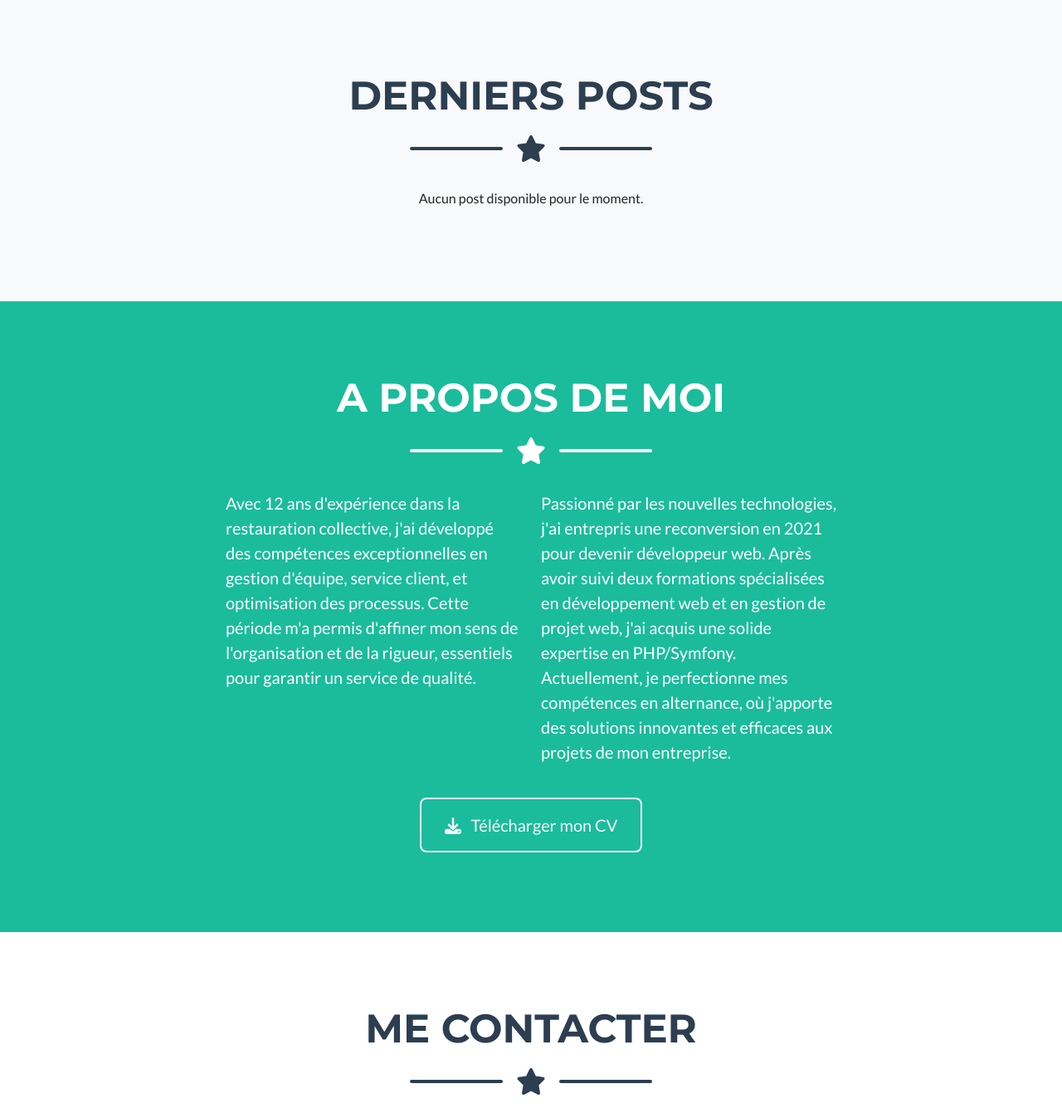
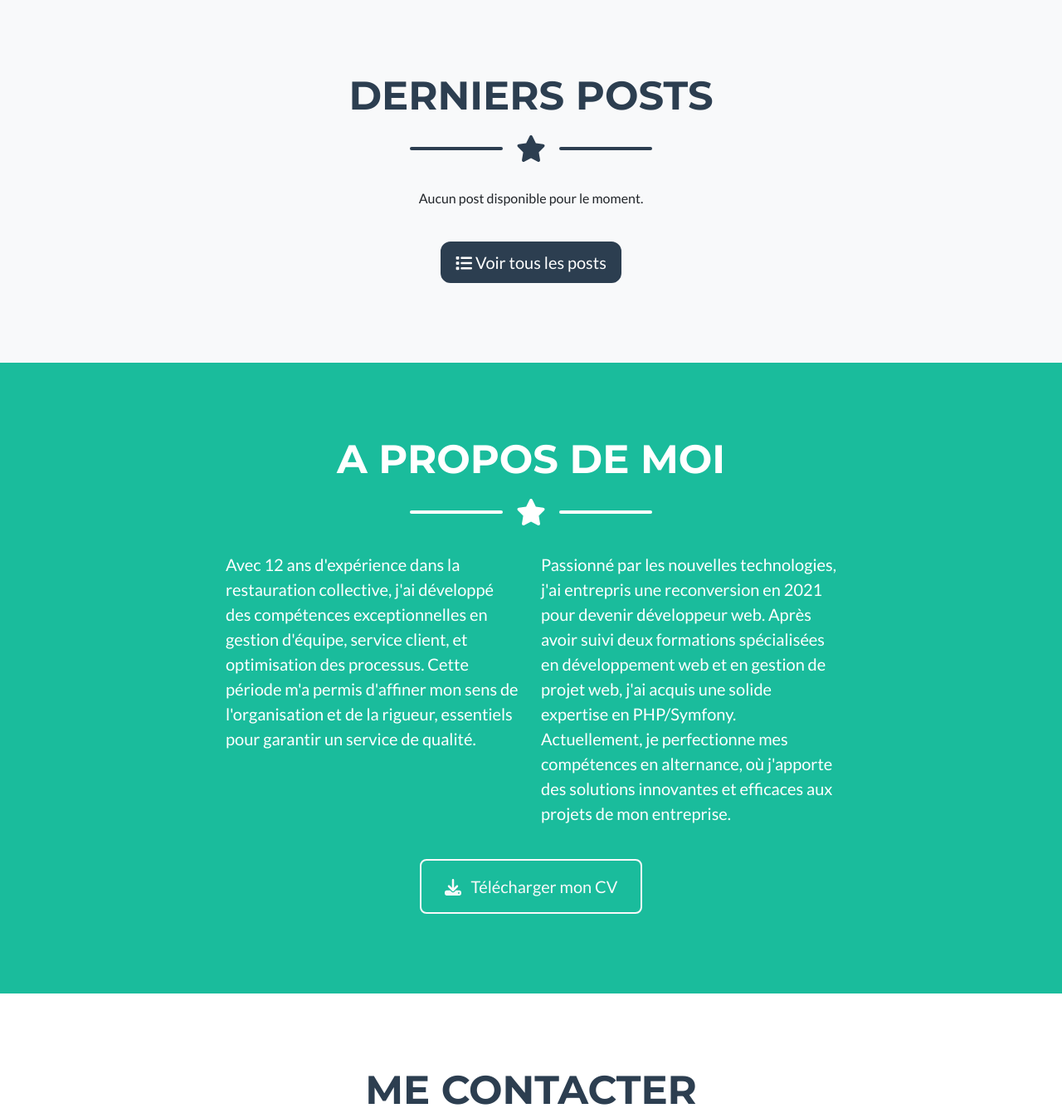
Before and after one commit to Adrien1988/OcProjectPhpBlog, a PHP site: page / in a window 1280 px wide. Shown: the part 1378-2719 px from the top of the page at 83% size. Run offline with PHP 8.4, Linux system fonts and the light colour scheme; data that the repository does not hold is empty; some libraries are stand-ins or nearby versions.

Commit message:
Added "see all posts" button in the latest posts section of the home page.

```diff
--- a/templates/home/index.html.twig
+++ b/templates/home/index.html.twig
@@ -63,6 +63,13 @@
 						</div>
 					{% endfor %}
 				{% endif %}
+			</div>
+			<!-- Bouton pour voir tous les posts -->
+			<div class="text-center mt-4">
+				<a href="/posts" class="btn btn-secondary btn-lg">
+					<i class="fas fa-list"></i>
+					Voir tous les posts
+				</a>
 			</div>
 		</div>
 	</section>
```
